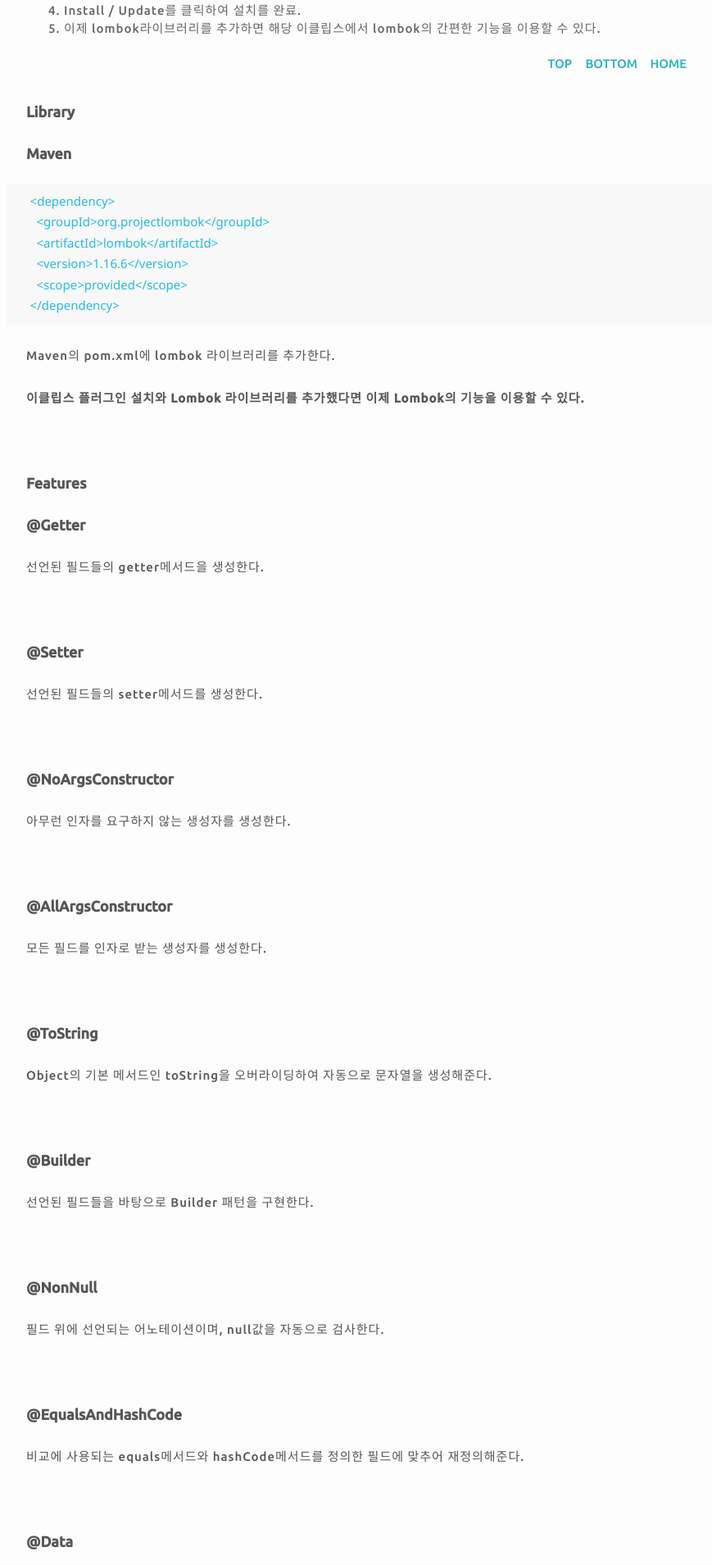
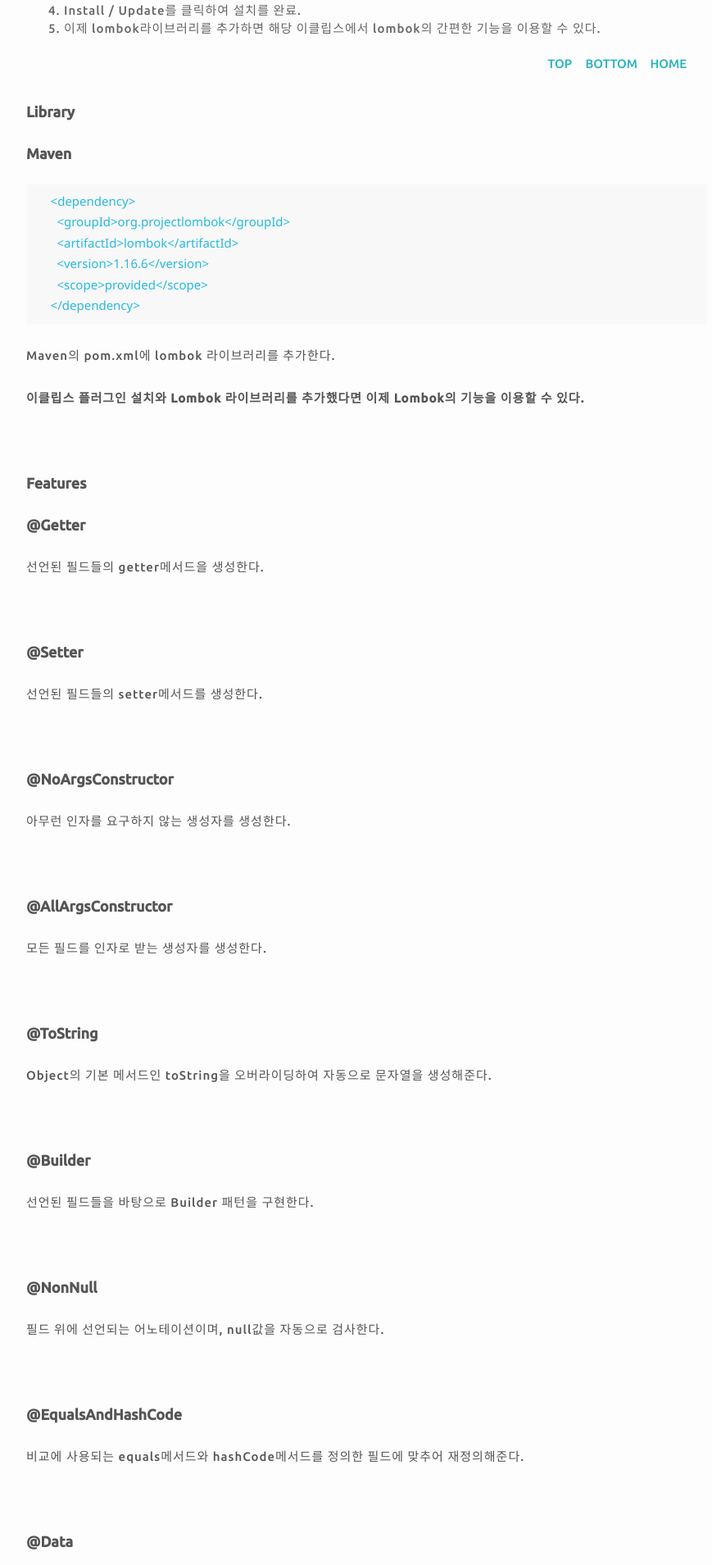
Before and after one commit to plus4070/plus4070.github.io, a Jekyll site: the page built from _posts/2016-02-14-Lombok.md, in a window 1280 px wide. Shown: the part 781-2690 px from the top of the page at 82% size, without its empty margins (192-1061 px from the left). Built offline with Jekyll 4.4.1, drawn with Linux system fonts in a browser that asks for light colours; nearby versions of some CDN libraries; comment, search, counter and statistics services are not loaded.

Commit message:
Change highlighter-rouge style

```diff
--- a/_sass/_syntax-highlighting.scss
+++ b/_sass/_syntax-highlighting.scss
@@ -7,6 +7,8 @@
 
     .highlighter-rouge & {
       background: #f8f8f8;
+      width: 830px;
+      margin: 0 auto;
     }
 
     .c     { color: #998; font-style: italic } // Comment
```
